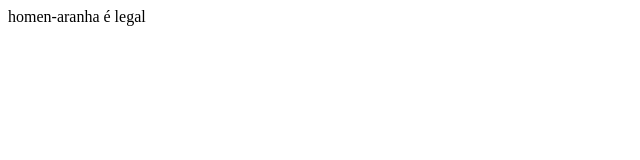
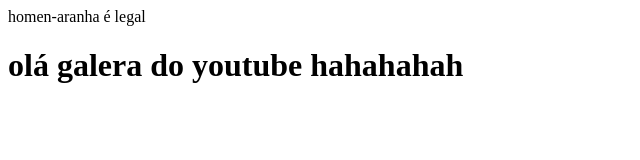
Before and after one commit to ornitoorrincomacho/real, a plain HTML site: page index.html in a window 1280 px wide. Shown: the whole page, without its empty margins (0-640 px from the left). Drawn offline with Linux system fonts and the light colour scheme.

Commit message:
Update index.html

```diff
--- a/index.html
+++ b/index.html
@@ -1 +1,5 @@
 <header>homen-aranha é legal</header>
+
+
+
+<h1>olá galera do youtube hahahahah</h1>
```
